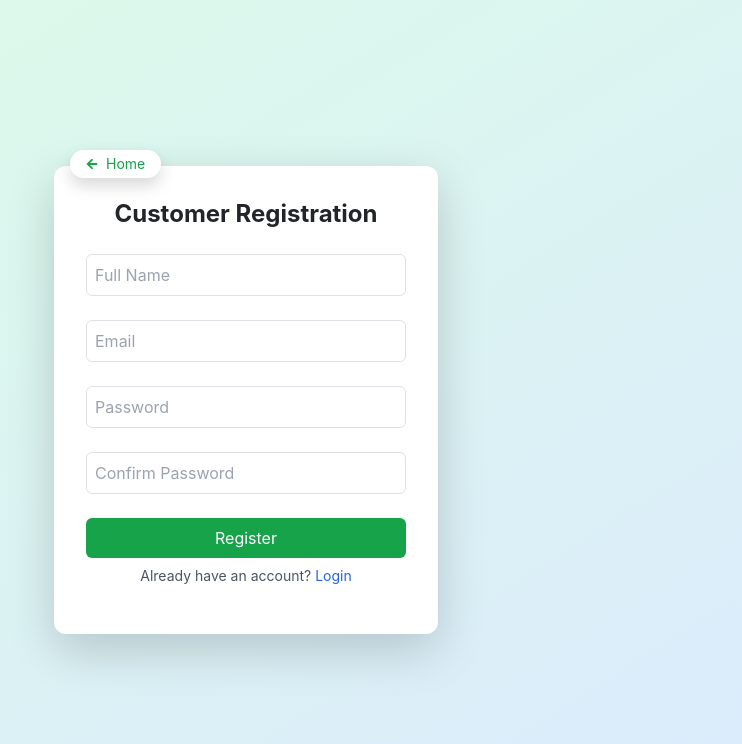
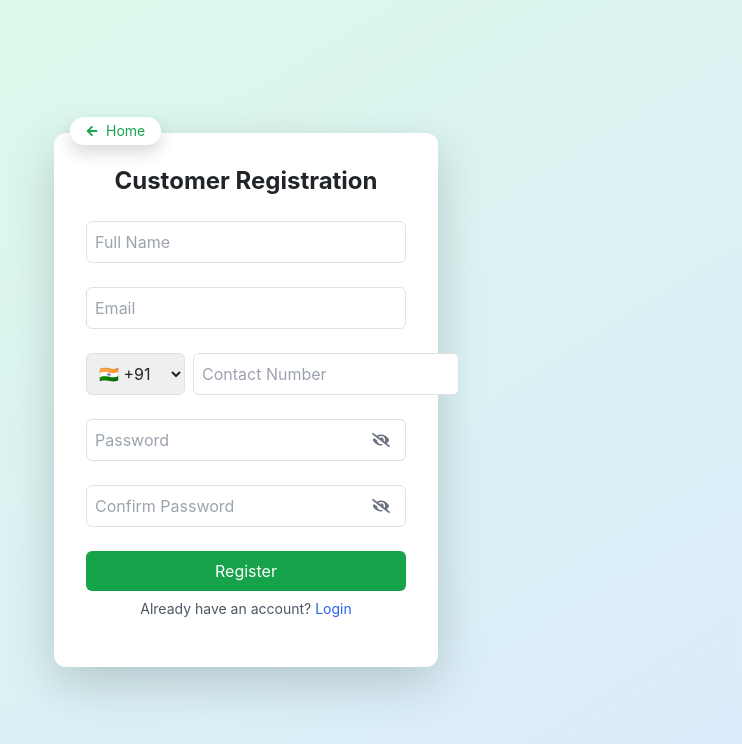
Before and after one commit to FrenitaFernandes/sales-crm, a React (Create React App) app: page /register in a window 1280 px wide. Shown: the top 744 px of the page, without its empty margins (394-1136 px from the left). Built offline with nearby package versions, Linux system fonts and the light colour scheme.

Commit message:
auth UI updates

```diff
--- a/src/App.js
+++ b/src/App.js
@@ -278,6 +278,8 @@ function App() {
             </MainLayout>
           }
         />
+
+
       </Routes>
     </BrowserRouter>
   );
--- a/src/components/layout/Sidebar.jsx
+++ b/src/components/layout/Sidebar.jsx
@@ -153,6 +153,8 @@ const Sidebar = ({ role = "admin" }) => {
       { name: "Profile", path: "/customer/profile", icon: "profile" },
       { name: "Support", path: "/customer/support", icon: "support" },
       { name: "Notifications", path: "/customer/notifications", icon: "notifications" },
+      { name: "Customization", path: "/customer/customization", icon: "customize" },
+
     ],
   };
 
--- a/src/pages/ForgotPassword.jsx
+++ b/src/pages/ForgotPassword.jsx
@@ -1,4 +1,5 @@
 import { useState } from "react";
+import { Link } from "react-router-dom";
 
 function ForgotPassword() {
   const [email, setEmail] = useState("");
@@ -14,7 +15,9 @@ function ForgotPassword() {
         onSubmit={handleForgot}
         className="bg-white p-8 rounded-lg shadow-md w-96"
       >
-        <h2 className="text-2xl font-bold mb-6 text-center">Forgot Password</h2>
+        <h2 className="text-2xl font-bold mb-6 text-center">
+          Forgot Password
+        </h2>
 
         <input
           type="email"
@@ -36,6 +39,15 @@ function ForgotPassword() {
           You will receive an email with instructions.
         </p>
 
+        {/* Back to Login */}
+        <div className="text-center mt-4">
+          <Link
+            to="/login"
+            className="text-blue-600 hover:underline text-sm"
+          >
+            ← Back to Login
+          </Link>
+        </div>
       </form>
     </div>
   );
--- a/src/pages/Login.jsx
+++ b/src/pages/Login.jsx
@@ -1,12 +1,13 @@
 import { useState } from "react";
 import { Link, useNavigate } from "react-router-dom";
 import { loginUser } from "../services/authService";
-import { FaArrowLeft } from "react-icons/fa";
+import { FaArrowLeft, FaEye, FaEyeSlash } from "react-icons/fa";
 
 function Login() {
   const [email, setEmail] = useState("");
   const [password, setPassword] = useState("");
   const [message, setMessage] = useState("");
+  const [showPassword, setShowPassword] = useState(false);
 
   const navigate = useNavigate();
 
@@ -37,7 +38,6 @@ function Login() {
         onSubmit={handleLogin}
         className="bg-white p-8 rounded-xl shadow-lg w-96 relative"
       >
-        {/* Back to Home */}
         <Link
           to="/"
           className="absolute -top-4 left-4 bg-white px-3 py-1 rounded-full shadow text-sm text-blue-600 hover:bg-blue-600 hover:text-white transition flex items-center gap-2"
@@ -66,14 +66,25 @@ function Login() {
           required
         />
 
+        {/* Password */}
+        <div className="relative mb-4">
           <input
-          type="password"
+            type={showPassword ? "text" : "password"}
             placeholder="Password"
-          className="w-full p-2 mb-4 border rounded"
+            className="w-full p-2 pr-12 border rounded"
             value={password}
             onChange={(e) => setPassword(e.target.value)}
             required
           />
+
+          <button
+            type="button"
+            className="absolute inset-y-0 right-0 flex items-center px-3 text-gray-500"
+            onClick={() => setShowPassword(!showPassword)}
+          >
+            {showPassword ? <FaEye size={18} /> : <FaEyeSlash size={18} />}
+          </button>
+        </div>
 
         <button
           type="submit"
--- a/src/pages/Register.jsx
+++ b/src/pages/Register.jsx
@@ -1,14 +1,18 @@
 import { useState } from "react";
 import { Link, useNavigate } from "react-router-dom";
 import { registerUser } from "../services/authService";
-import { FaArrowLeft } from "react-icons/fa";
+import { FaArrowLeft, FaEye, FaEyeSlash } from "react-icons/fa";
 
 function Register() {
   const [name, setName] = useState("");
   const [email, setEmail] = useState("");
+  const [countryCode, setCountryCode] = useState("+91");
+  const [phone, setPhone] = useState("");
   const [password, setPassword] = useState("");
   const [confirmPassword, setConfirmPassword] = useState("");
   const [message, setMessage] = useState("");
+  const [showPassword, setShowPassword] = useState(false);
+  const [showConfirmPassword, setShowConfirmPassword] = useState(false);
 
   const navigate = useNavigate();
 
@@ -21,7 +25,13 @@ function Register() {
     }
 
     try {
-      const data = await registerUser({ name, email, password });
+      const data = await registerUser({
+        name,
+        email,
+        phone: countryCode + phone,
+        password,
+      });
+
       setMessage(data.message);
 
       setTimeout(() => {
@@ -38,7 +48,6 @@ function Register() {
         onSubmit={handleRegister}
         className="bg-white p-8 rounded-xl shadow-lg w-96 relative"
       >
-        {/* Back to Home */}
         <Link
           to="/"
           className="absolute -top-4 left-4 bg-white px-3 py-1 rounded-full shadow text-sm text-green-600 hover:bg-green-600 hover:text-white transition flex items-center gap-2"
@@ -51,13 +60,7 @@ function Register() {
         </h2>
 
         {message && (
-          <p
-            className={`text-center text-sm mb-3 ${
-              message === "Passwords do not match!"
-                ? "text-red-600"
-                : "text-green-600"
-            }`}
-          >
+          <p className="text-center text-sm mb-3 text-red-600">
             {message}
           </p>
         )}
@@ -80,23 +83,70 @@ function Register() {
           required
         />
 
+        {/* Phone */}
+        <div className="flex mb-4 gap-2">
+          <select
+            className="border rounded p-2"
+            value={countryCode}
+            onChange={(e) => setCountryCode(e.target.value)}
+          >
+            <option value="+91">🇮🇳 +91</option>
+            <option value="+1">🇺🇸 +1</option>
+            <option value="+44">🇬🇧 +44</option>
+            <option value="+971">🇦🇪 +971</option>
+          </select>
+
           <input
-          type="password"
+            type="tel"
+            placeholder="Contact Number"
+            className="flex-1 p-2 border rounded"
+            value={phone}
+            onChange={(e) => setPhone(e.target.value)}
+            required
+          />
+        </div>
+
+        {/* Password */}
+        <div className="relative mb-4">
+          <input
+            type={showPassword ? "text" : "password"}
             placeholder="Password"
-          className="w-full p-2 mb-4 border rounded"
+            className="w-full p-2 pr-12 border rounded"
             value={password}
             onChange={(e) => setPassword(e.target.value)}
             required
           />
 
+          <button
+            type="button"
+            className="absolute inset-y-0 right-0 flex items-center px-3 text-gray-500"
+            onClick={() => setShowPassword(!showPassword)}
+          >
+            {showPassword ? <FaEye size={18} /> : <FaEyeSlash size={18} />}
+          </button>
+        </div>
+
+        {/* Confirm Password */}
+        <div className="relative mb-4">
           <input
-          type="password"
+            type={showConfirmPassword ? "text" : "password"}
             placeholder="Confirm Password"
-          className="w-full p-2 mb-4 border rounded"
+            className="w-full p-2 pr-12 border rounded"
             value={confirmPassword}
             onChange={(e) => setConfirmPassword(e.target.value)}
             required
           />
+
+          <button
+            type="button"
+            className="absolute inset-y-0 right-0 flex items-center px-3 text-gray-500"
+            onClick={() =>
+              setShowConfirmPassword(!showConfirmPassword)
+            }
+          >
+            {showConfirmPassword ? <FaEye size={18} /> : <FaEyeSlash size={18} />}
+          </button>
+        </div>
 
         <button
           type="submit"
```
Lines whose indentation alone changed are shown as unchanged.
